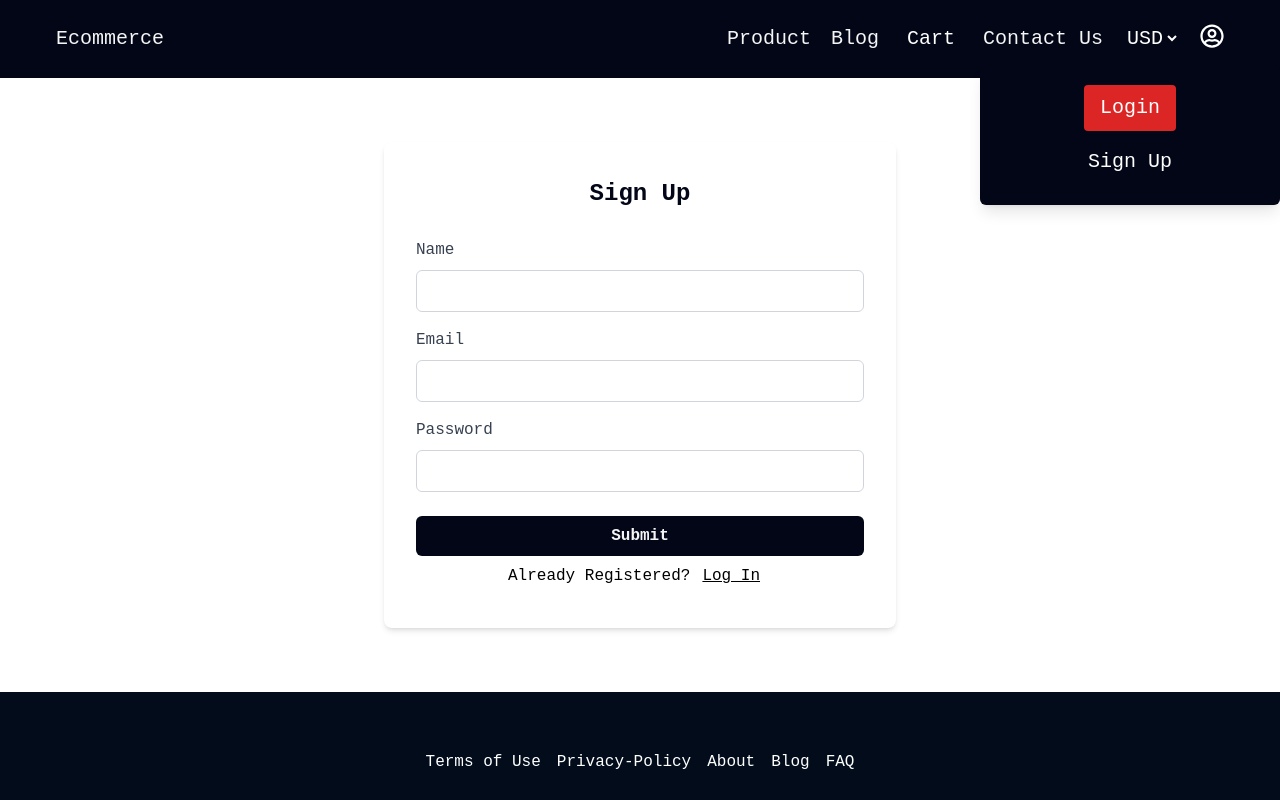
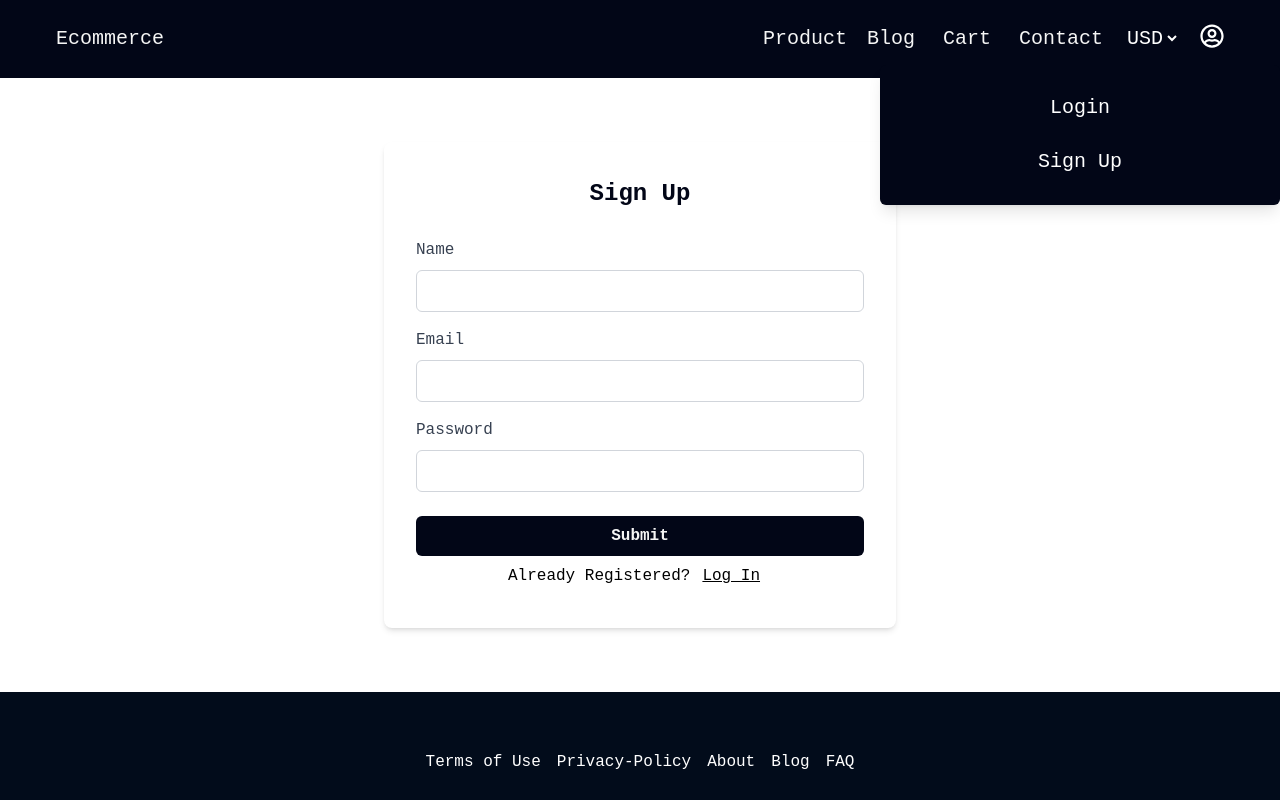
Before and after one commit to blackcode1996/CIMET_ECOMMERCE, a React (Vite) app: page /cart in a window 1280 px wide. Both pictures are taken after a click on the element 1212 px from the left and 39 px from the top of the page. Shown: the top 800 px of the page. Built offline with nearby package versions, Linux system fonts and the light colour scheme; no server answers.

Commit message:
feat: added authentication functionality in navbar modal

```diff
--- a/src/App.jsx
+++ b/src/App.jsx
@@ -1,10 +1,24 @@
 import './App.css'
 import { AllRoutes } from './routes/Allroutes'
-
+import { ToastContainer } from 'react-toastify';
+import 'react-toastify/dist/ReactToastify.css';
 
 function App() {
   return (
+    <>
+     <ToastContainer
+        position="top-right"
+        autoClose={5000} // Toasts will automatically close after 5 seconds
+        hideProgressBar={false}
+        newestOnTop={false}
+        closeOnClick
+        rtl={false}
+        pauseOnFocusLoss
+        draggable
+        pauseOnHover
+      />
     <AllRoutes/>
+    </>
   )
 }
 
--- a/src/components/AddtoCartButton.jsx
+++ b/src/components/AddtoCartButton.jsx
@@ -2,15 +2,19 @@ import React from 'react'
 import { FaTrash } from 'react-icons/fa'
 import { useDispatch } from 'react-redux'
 import { addToCart, removeFromCart, updateCart } from '../redux/slice/cartSlice'
+import token from '../utils/token'
+import { toast } from "react-toastify"
 
 const AddtoCartButton = ({quantity,data}) => {
     const dispatch=useDispatch()
-
-    console.log(quantity,"quantity",data)
-
+    const isAuth=token()
 
     const handleCart=()=>{
-        dispatch(addToCart(data))
+      if (!isAuth) {
+        toast.error("Please log in to add items to the cart!");
+      } else {
+        dispatch(addToCart(data));
+      }
       }
     const incrementQuantity=()=>{
         const updatedQuantity=quantity+1
--- a/src/components/Navbar.jsx
+++ b/src/components/Navbar.jsx
@@ -6,6 +6,7 @@ import { fetchCurrencyData } from "../redux/slice/currencyConvertor";
 import UserProfileModal from "./UserProfileComponent";
 import { cartData } from "../redux/slice/cartSlice";
 import ToolTip from "./ToolTip";
+import token from "../utils/token";
 
 const Navbar = () => {
   const [isMenuOpen, setIsMenuOpen] = useState(false);
@@ -13,6 +14,10 @@ const Navbar = () => {
   const [isModalOpen, setIsModalOpen] = useState(false);
   const [isLoggedIn, setIsLoggedIn] = useState(false);
   const [username, setUsername] = useState("John Doe");
+
+  const isAuth=token()
+  console.log(isAuth,"isAuth");
+
 
   const cart = useSelector(cartData);
 
@@ -74,9 +79,9 @@ const Navbar = () => {
                 Cart({cart.length})
             </Link>
               ) : (
-                <ToolTip mainText={"Cart"} textTooBeShown={"Your Cart is Empty"} />
+                <ToolTip mainText={"Cart"} textTooBeShown={"Your Cart is Empty"} bgColor={isScrolled?"primary":"neutral"}/>
               )}
-            <p className="hover:text-red-500">Contact Us</p>
+            <p className="hover:text-red-500 cursor-pointer">Contact</p>
           </div>
           <div>
             <select
@@ -163,9 +168,9 @@ const Navbar = () => {
 
       {isModalOpen && (
         <UserProfileModal
-          isLoggedIn={isLoggedIn}
+          isLoggedIn={isAuth}
           username={username}
-          closeModal={() => setIsLoggedIn(false)}
+          closeModal={() => {setIsLoggedIn(false),setIsModalOpen(false)}}
         />
       )}
     </div>
--- a/src/components/ToolTip.jsx
+++ b/src/components/ToolTip.jsx
@@ -1,10 +1,10 @@
 import React from 'react'
 
-const ToolTip = ({mainText,textTooBeShown}) => {
+const ToolTip = ({mainText,textTooBeShown,bgColor}) => {
 
   return (
     <div className="group flex relative">
-    <span className="bg-red-400 text-white px-2 ">{mainText}</span>
+    <span className={` text-${bgColor} px-2 cursor-pointer hover:text-secondary`} >{mainText}</span>
     <span
       className="group-hover:opacity-100 transition-opacity bg-neutral p-2 w-44 text-sm text-secondary  rounded-md absolute left-1/2
 -translate-x-1/2 translate-y-full opacity-0 mx-auto"
--- a/src/components/UserProfileComponent.jsx
+++ b/src/components/UserProfileComponent.jsx
@@ -1,22 +1,38 @@
 
 
+import { getAuth, signOut } from 'firebase/auth'
 import React from 'react'
+import { Link } from 'react-router-dom'
+import { app } from '../utils/firebase'
+const auth = getAuth(app)
 
 const UserProfileModal = ({ isLoggedIn, username, closeModal }) => {
+  const logoutHandler=()=>{
+    signOut(auth)
+    localStorage.removeItem('token')
+    localStorage.removeItem("cart")
+    closeModal()
+    navigate('/')
+  }
   return (
-    <div className="absolute top-[65px] right-0 w-[300px] bg-primary shadow-lg p-5 rounded-md z-20">
+    <div className="absolute top-[65px] right-0 w-[400px] bg-primary shadow-lg p-5 rounded-md z-20">
       {isLoggedIn ? (
         <div className="flex flex-col items-center">
           <p className="text-lg font-semibold mb-4 text-neutral">Hello, {username}!</p>
-          <button className="bg-blue-500 text-white px-4 py-2 rounded hover:bg-blue-600 mb-2">Edit Profile</button>
-          <button className="bg-red-500 text-white px-4 py-2 rounded hover:bg-red-600" onClick={closeModal}>
+          <div className='flex'>
+
+          <button className="bg-blue-500 text-white px-4 py-2 rounded hover:bg-blue-600 mb-2 hover:text-secondary"><Link to="/profile">View Profile</Link></button>
+          <button className="bg-blue-500 text-white px-4 py-2 rounded hover:bg-blue-600 mb-2 hover:text-secondary"><Link to="/profile/updatePassword">Edit Profile</Link></button>
+
+          </div>
+          <button className="bg-red-500 text-white px-4 py-2 rounded hover:bg-red-600" onClick={logoutHandler}>
             Logout
           </button>
         </div>
       ) : (
         <div className="flex flex-col items-center">
-          <button className="bg-secondary text-white px-4 py-2 rounded hover:bg-green-600 mb-2">Login</button>
-          <button className="bg-blue-500 text-white px-4 py-2 rounded hover:bg-blue-600">Sign Up</button>
+          <button className=" text-white px-4 py-2 rounded hover:bg-secondary mb-2"><Link to="/auth">Login</Link></button>
+          <button className=" text-white px-4 py-2 rounded hover:bg-secondary"><Link to="/auth">Sign Up</Link></button>
         </div>
       )}
     </div>
--- a/src/pages/Cart.jsx
+++ b/src/pages/Cart.jsx
@@ -126,7 +126,7 @@ const Cart = () => {
           <hr className="mb-2" />
           <div className="flex justify-between font-bold text-lg">
             <p>Total Amount</p>
-            <p>₹{Number(cartDat[1].totalAmount)-Number(cartDat[1].discountAmount)}</p>
+            <p>₹{(Number(cartDat[1].totalAmount)-Number(cartDat[1].discountAmount)).toFixed(1)}</p>
           </div>
           <hr className="mt-2 mb-2" />
           <p className="text-green-600 mt-2">
```
Also changed, not shown: src/main.jsx (line endings or trailing spaces).
